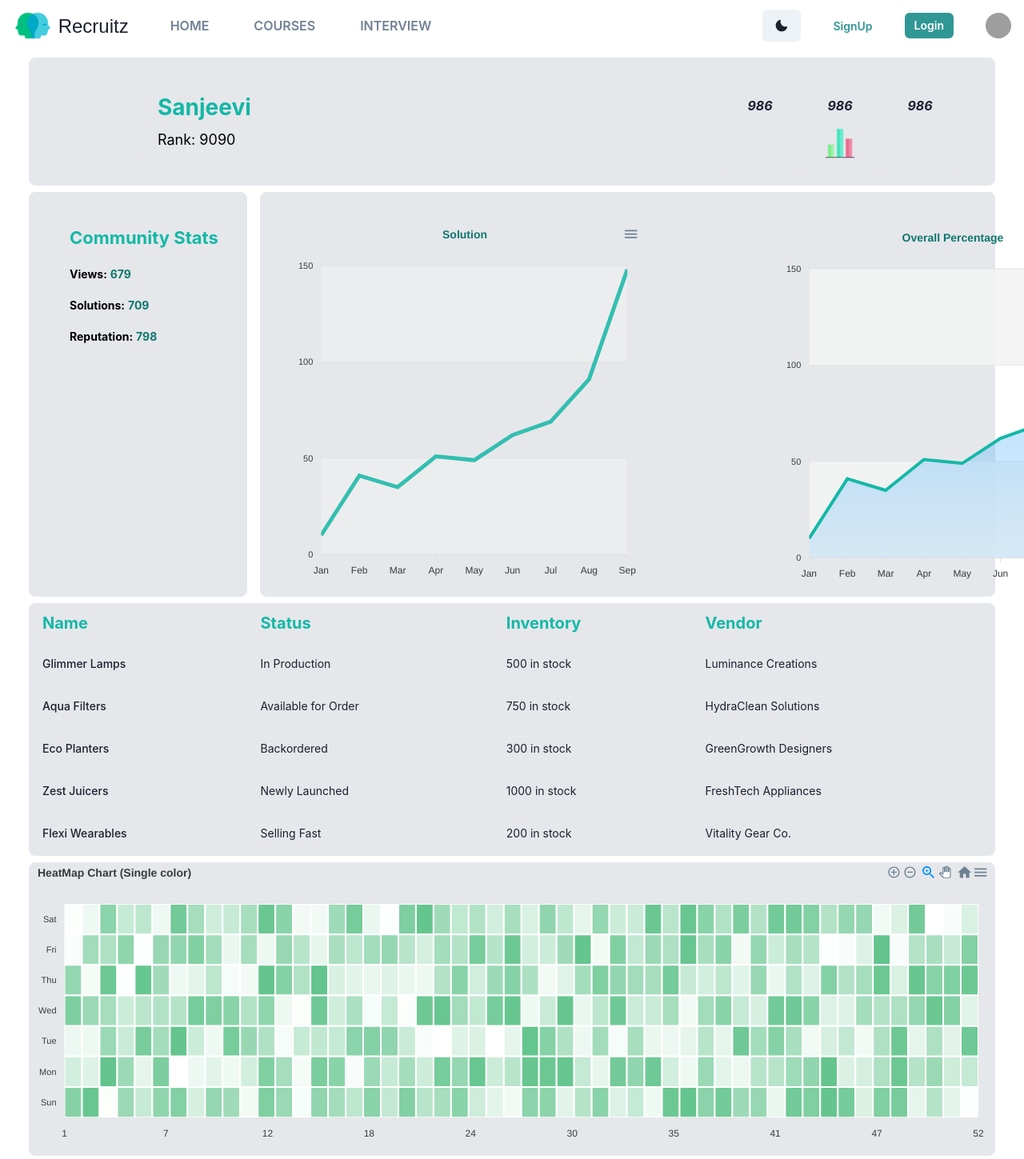
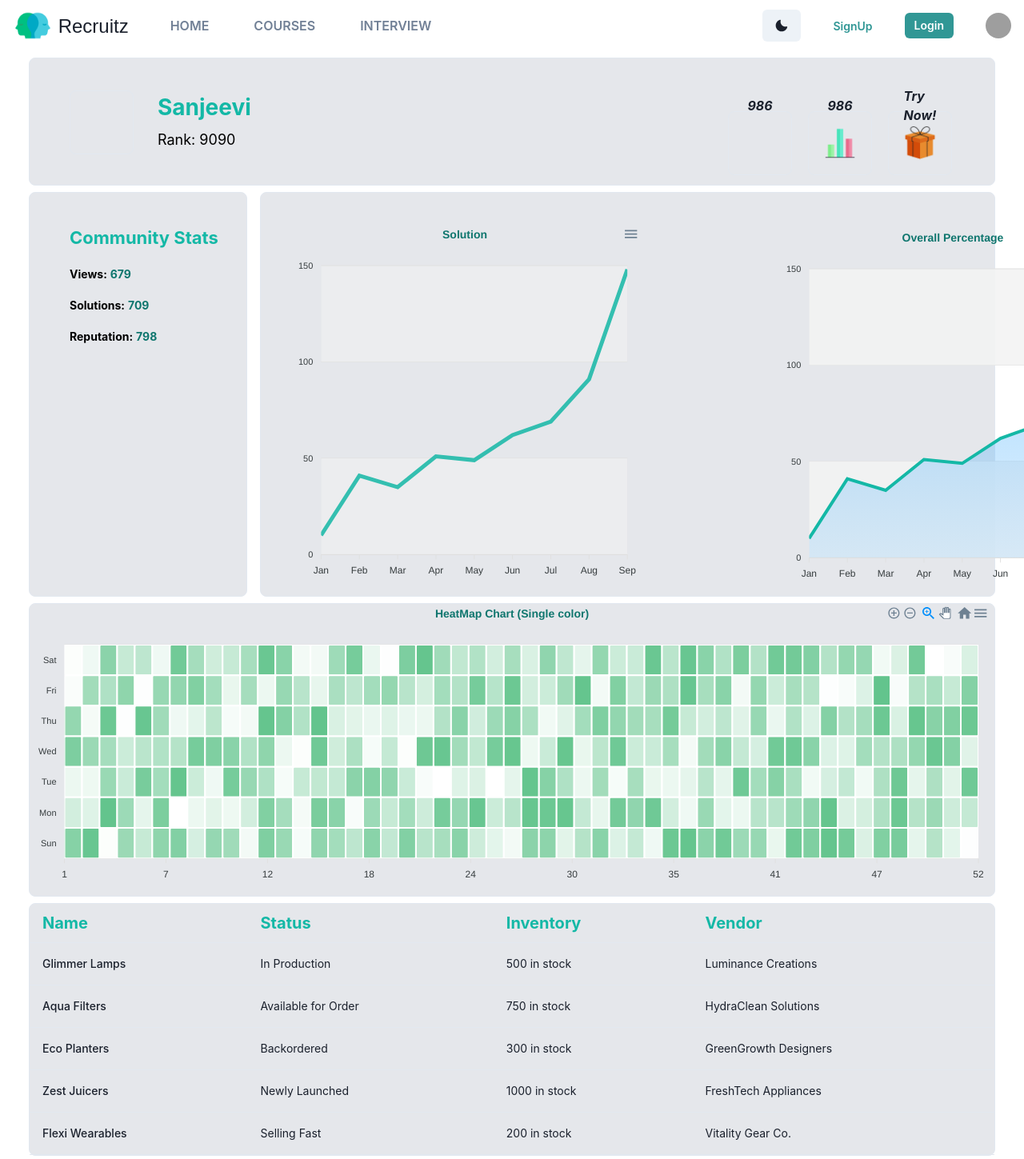
Before and after one commit to jegathees02/AI_Interview_recruitz, a React (Create React App) app in the folder frontend/: page /dashboard in a window 1280 px wide. Shown: the top 1449 px of the page at 80% size. Built offline with nearby package versions, Linux system fonts and the light colour scheme; grey boxes are pictures that could not be loaded.

Commit message:
Dashboard Icons updated

```diff
--- a/frontend/package.json
+++ b/frontend/package.json
@@ -16,11 +16,7 @@
     "axios": "^1.6.5",
     "chart.js": "^4.3.3",
     "framer-motion": "^10.15.2",
-<<<<<<< HEAD
-    "lottie-web": "^5.12.2",
-=======
     "openai": "^4.26.0",
->>>>>>> 41c404508f58d327b979d92f52a34dc12a2c3fea
     "owl.carousel": "^2.3.4",
     "react": "^18.2.0",
     "react-apexcharts": "^1.4.1",
--- a/frontend/src/components/dashboard.js
+++ b/frontend/src/components/dashboard.js
@@ -6,10 +6,20 @@ import ApexChart from "../Charts/linechart";
 import ApexCharts from "apexcharts";
 import ReactApexChart from "react-apexcharts";
 import { Player } from "@lordicon/react";
+import AOS from "aos";
+import "aos/dist/aos.css";
 import coin from "../assets/wired-lineal-298-coins.gif";
 import rank from "../assets/wired-flat-153-bar-chart.gif";
+import gift from "../assets/wired-flat-412-gift.gif";
 import profile from "../assets/wired-outline-261-emoji-smile.gif"
 const Dashboard = () => {
+  useEffect(() => {
+
+    AOS.init({
+      duration: 2500,
+
+    });
+  }, []);
   const generateData = (count, range) => {
     const data = [];
     for (let i = 0; i < count; i++) {
@@ -142,6 +152,10 @@ const Dashboard = () => {
       colors: ["#52BE80"],
       title: {
         text: "HeatMap Chart (Single color)",
+        align: "center",
+        style: {
+          color: "#0f766e", // Set the title color here
+        },
       },
     },
   });
@@ -154,7 +168,7 @@ const Dashboard = () => {
           <div id="main" className="flex flex-col sm:flex-row h-fit">
             <div id="porfile-pic">
               <div className="w-[80px] h-[80px] mt-[40px] border border-borders sm:ml-[50px] mx-auto rounded-lg  items-center justify-center flex">
-              <img src={profile} alt="logo" className="w-12" />
+              <img src={profile} alt="logo" className="w-15" />
               </div>
             </div>
             <div className="flex flex-col w-[280px] text-center sm:text-left mx-auto sm:ml-0">
@@ -185,9 +199,9 @@ const Dashboard = () => {
                 </i>
               </div>
               <div className="w-[80px] h-[80px] mt-[40px] border border-borders ml-[20px]     rounded-lg relative flex items-center justify-center">
-                <img src={coin} alt="logo" className="w-12" />
+                <img src={gift} alt="logo" className="w-12" />
                 <i className="bi bi-x-lg font-bold text-borders absolute left-1/2 -translate-x-1/2 top-[-0.5rem] -translate-y-1/2">
-                  986
+                  Try Now!
                 </i>
               </div>
             </div>
@@ -245,8 +259,19 @@ const Dashboard = () => {
             </div>
           </div>
         </div>
+        {/* Heat Map */}
+        <div className="w-[calc(100%-72px)] h-full sm:h-full bg-gray-200 mx-auto mt-[8px] rounded-lg border border-borders" data-aos="fade-left">
+          <div id="chart">
+            <ReactApexChart
+              options={chartData.options}
+              series={chartData.series}
+              type="heatmap"
+              height={350}
+            />
+          </div>
+        </div>
         {/* Table */}
-        <div className="w-[calc(100%-72px)] h-full sm:h-full bg-gray-200 mx-auto mt-[8px] rounded-lg border border-borders">
+        <div className="w-[calc(100%-72px)] h-full sm:h-full bg-gray-200 mx-auto mt-[8px] rounded-lg border border-borders hover:shadow-xl" data-aos="fade-right">
           <table class="w-full caption-bottom text-sm">
             <thead class="[&amp;_tr]:border-b text-teal-500 font-bold">
               <tr class="border-b transition-colors hover:bg-muted/50 data-[state=selected]:bg-muted">
@@ -338,17 +363,7 @@ const Dashboard = () => {
             </tbody>
           </table>
         </div>
-        {/* Heat Map */}
-        <div className="w-[calc(100%-72px)] h-full sm:h-full bg-gray-200 mx-auto mt-[8px] rounded-lg border border-borders">
-          <div id="chart">
-            <ReactApexChart
-              options={chartData.options}
-              series={chartData.series}
-              type="heatmap"
-              height={350}
-            />
-          </div>
-        </div>
+
       </>
 
       <></>
```
Also changed, not shown: frontend/src/assets/wired-flat-412-gift.gif (added), 1 other file (tests, documents, lock files or other folders).
